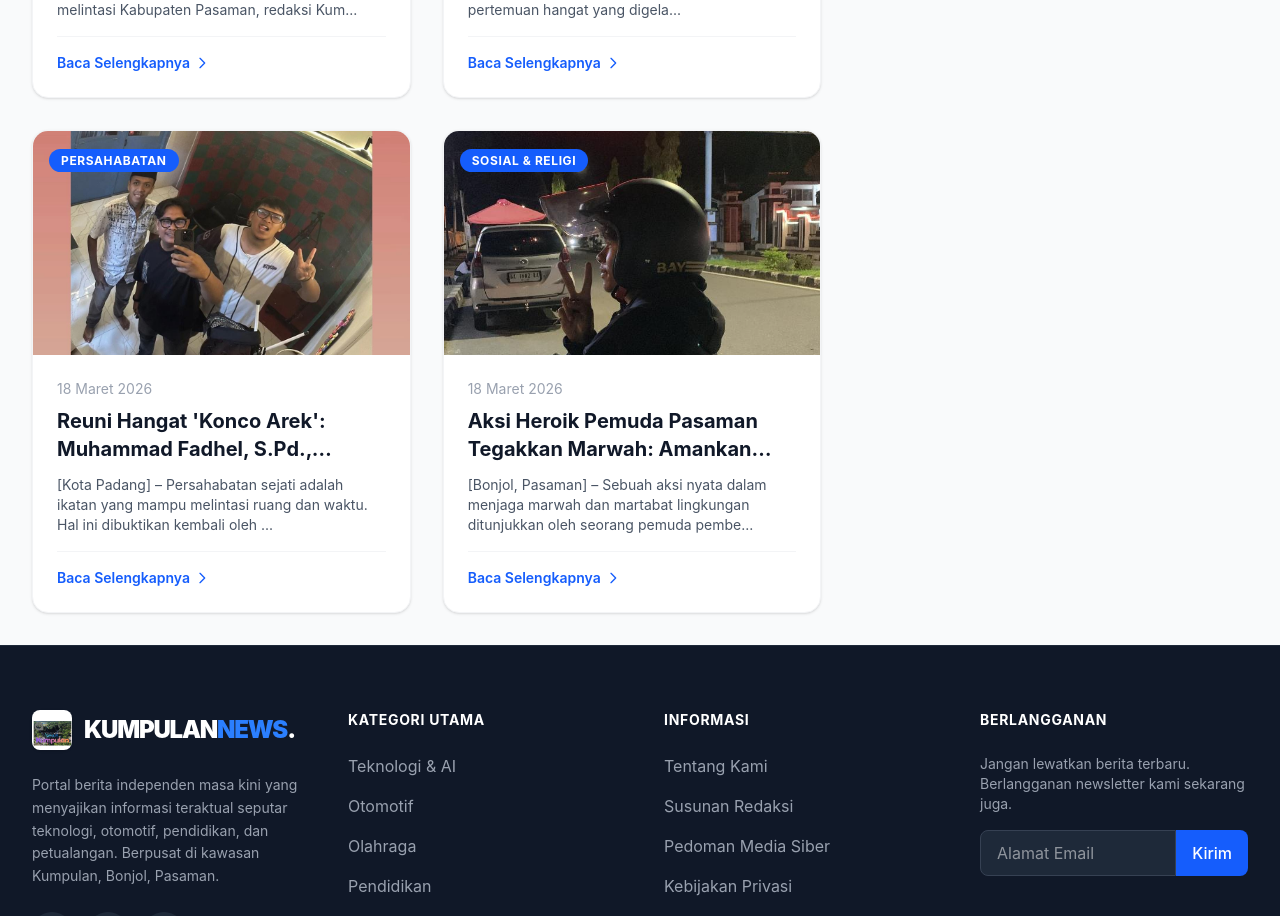
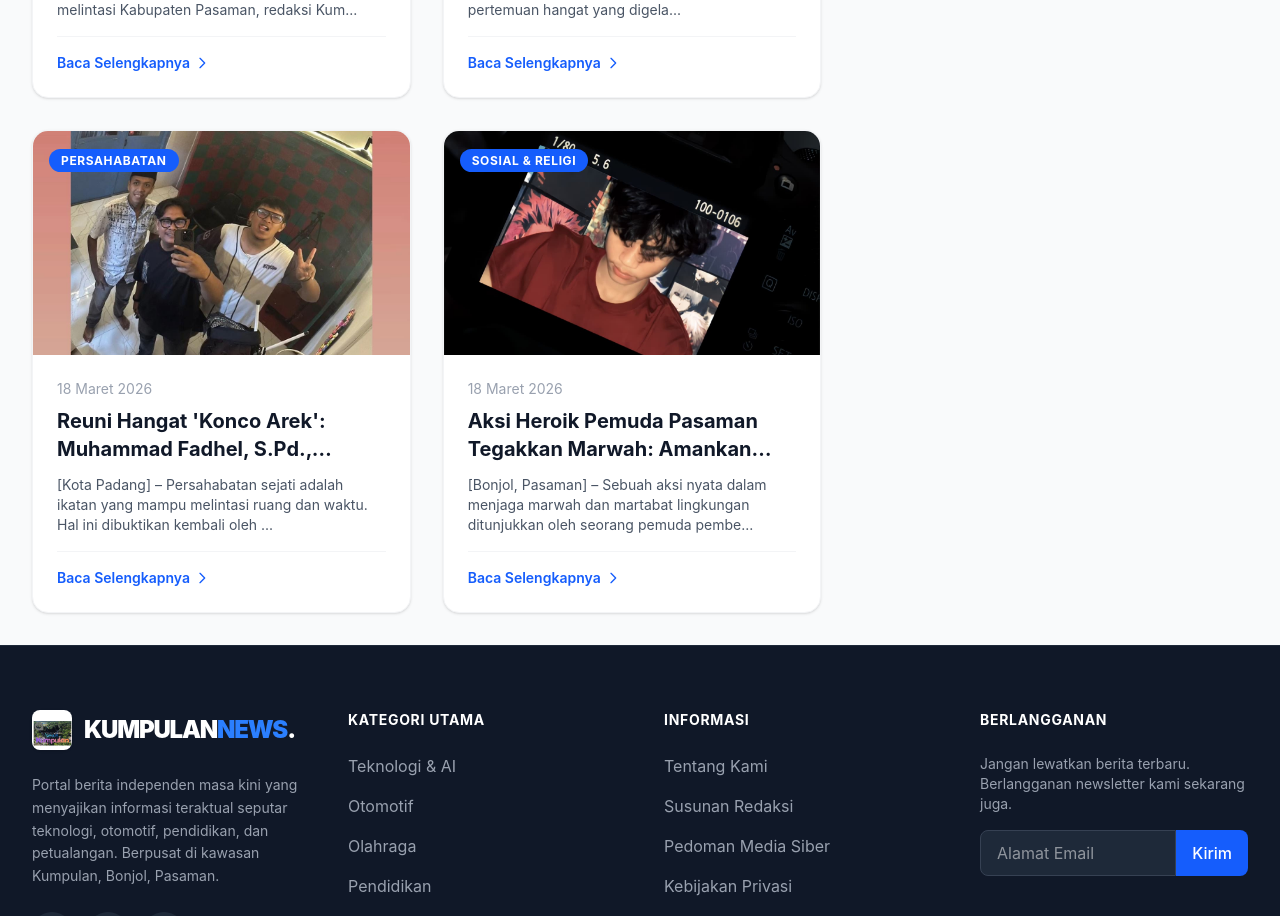
Before and after one commit to minangcoding/Kumpulan, a React (Vite) app: page / in a window 1280 px wide. Shown: the part 4881-5797 px from the top of the page. Built offline with nearby package versions, Linux system fonts and the light colour scheme.

Commit message:
Final: Full adminvvvv

```diff
--- a/src/data/newsData.js
+++ b/src/data/newsData.js
@@ -319,7 +319,7 @@ Untuk mengunci kenangan dalam bentuk fisik, mereka memilih Amiga Photo Box sebag
   title: "Aksi Heroik Pemuda Pasaman Tegakkan Marwah: Amankan Pelaku Tindak Asusila demi Penegakan Hukum Islam",
   category: "Sosial & Religi",
   date: "18 Maret 2026",
-  image: "/Pebri.png",
+  image: "/Peb.jpeg",
   content: `**[Bonjol, Pasaman]** – Sebuah aksi nyata dalam menjaga marwah dan martabat lingkungan ditunjukkan oleh seorang pemuda pemberani di kawasan Pasaman. Dengan kesigapan dan keberanian tinggi, pemuda ini berhasil melakukan tindakan pencegahan serta mengamankan sepasang oknum di bawah umur yang kedapatan melakukan aksi tidak senonoh di ruang publik.
 
 **Menjaga Marwah di Tengah Minimnya Edukasi**
```
Also changed, not shown: public/Peb.jpeg (added).
